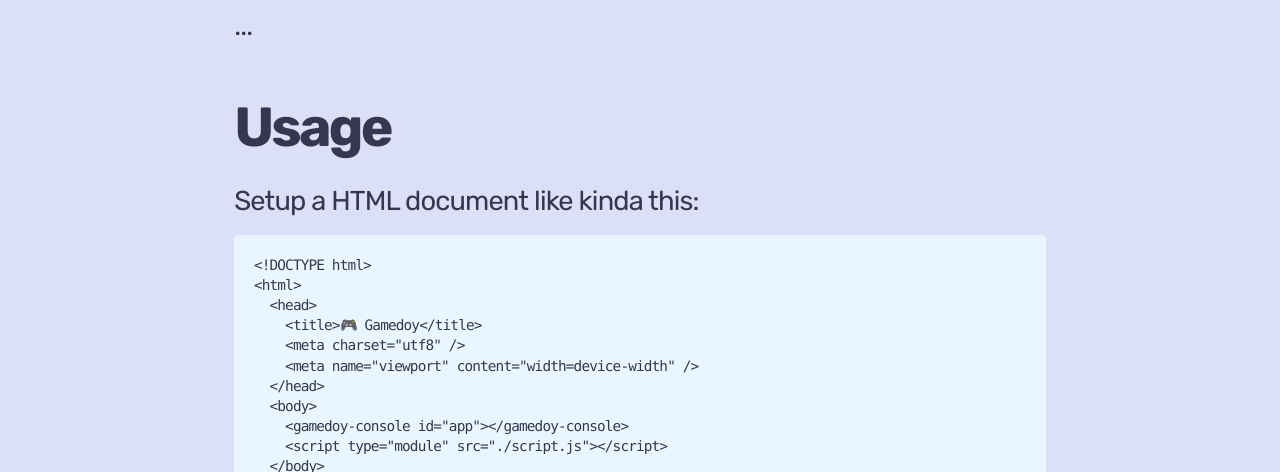
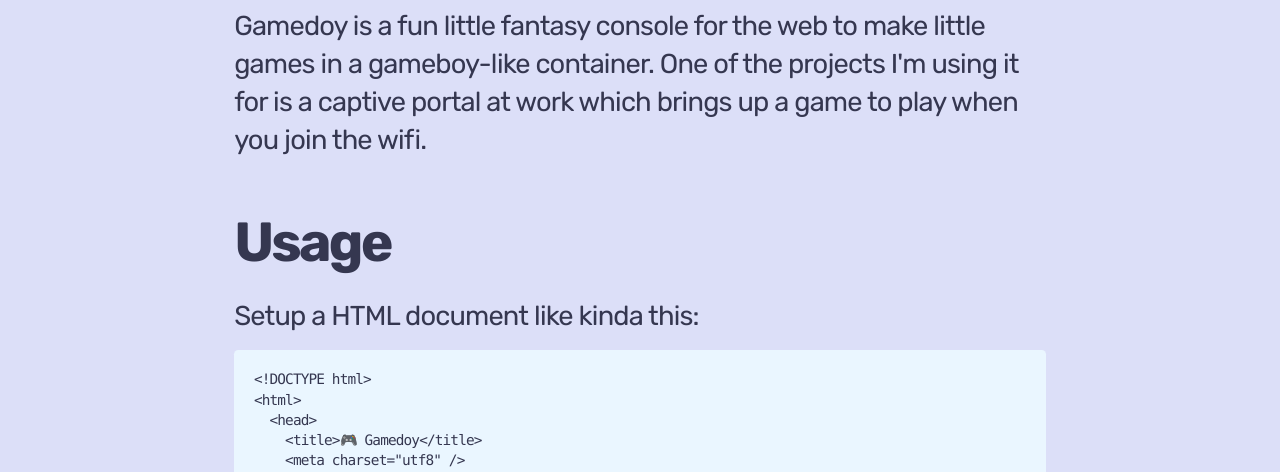
Before and after one commit to robb-j/gamedoy, an Eleventy site: page docs/index.md in a window 1280 px wide. Shown: the part 628-1100 px from the top of the page. Built offline with nearby package versions, Linux system fonts and the light colour scheme; Eleventy itself is replaced by a stand-in of ours; code samples lack their colours; files that its build step writes are made by us from their sources.

Commit message:
Update index.md

```diff
--- a/docs/index.md
+++ b/docs/index.md
@@ -13,7 +13,7 @@ A minimalistic fantasy console, kinda like a gameboy, for the web.
 
 ## About
 
-...
+Gamedoy is a fun little fantasy console for the web to make little games in a gameboy-like container. One of the projects I'm using it for is a captive portal at work which brings up a game to play when you join the wifi.
 
 ## Usage
 
```
